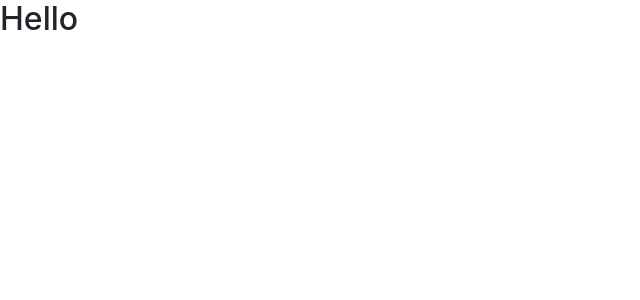
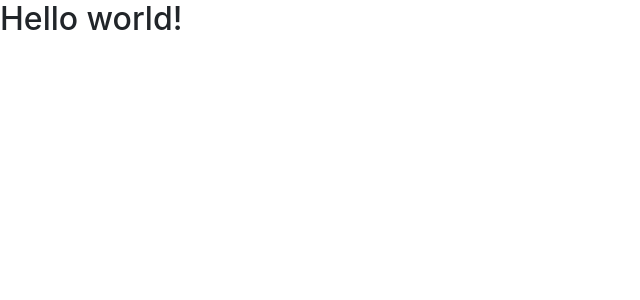
Before and after one commit to juzkivscarlet/FinalProject, a React (Create React App) app in the folder client/: page / in a window 1280 px wide. Shown: the top 300 px of the page, without its empty margins (0-640 px from the left). Built offline with nearby package versions, Linux system fonts and the light colour scheme.

Commit message:
Initialized 2 React components

```diff
--- a/client/src/App.js
+++ b/client/src/App.js
@@ -2,7 +2,7 @@ import React from 'react';
 
 function App() {
 	return (
-		<h2>Hello</h2>
+		<h2>Hello world!</h2>
 	);
 }
 
```
Also changed, not shown: client/src/components/Container/index.css (added), client/src/components/Container/index.js (added), client/src/components/Wrapper/index.css (added), client/src/components/Wrapper/index.js (added).
